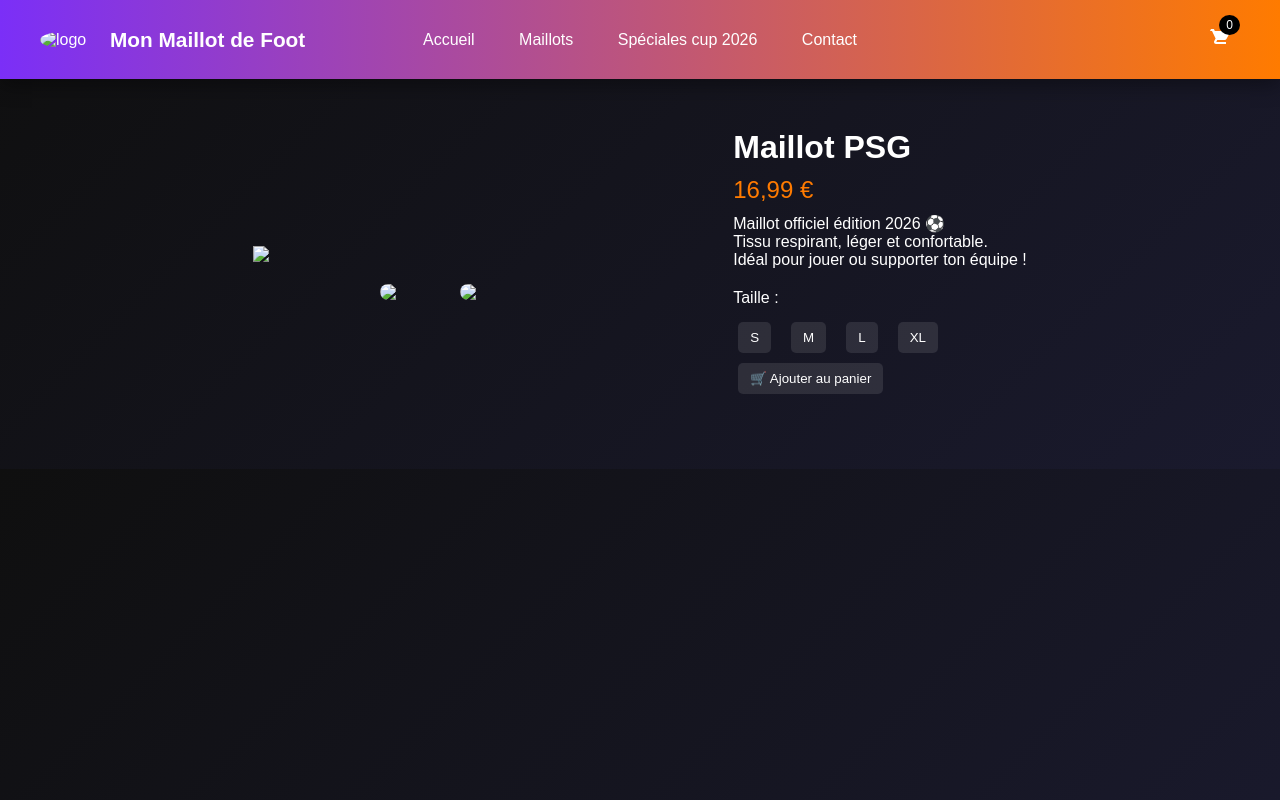
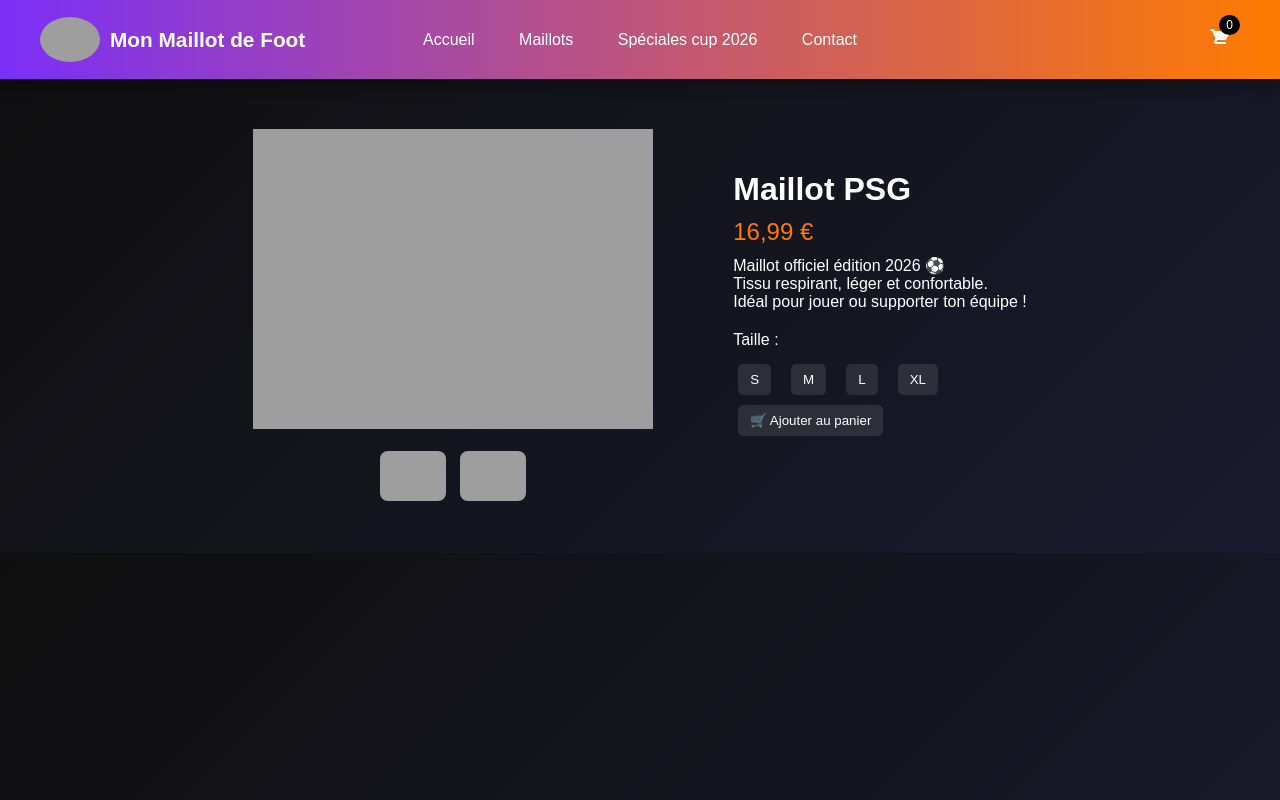
Before and after one commit to Maxxxx2/sdfks-fd, a plain HTML site: page Maillot PSG 2.html in a window 1280 px wide. Drawn offline with Linux system fonts and the light colour scheme; the site is published under a folder, as on GitHub Pages, so addresses that start at the root find nothing.

Commit message:
Update Maillot PSG 2.html

```diff
--- a/Maillot PSG 2.html
+++ b/Maillot PSG 2.html
@@ -12,7 +12,7 @@
 <header class="header">
 
   <div class="logo">
-    <img src="/Images/Logo.png" alt="logo">
+    <img src="Images/Logo.png" alt="logo">
     <span>Mon Maillot de Foot</span>
   </div>
 
@@ -47,12 +47,12 @@
       <div class="product-gallery">
 
   <!-- IMAGE PRINCIPALE -->
-  <img id="mainImage" src="/Page ligue 1\Maillot PSG 2\b7f748f8-removebg-preview.png">
+  <img id="mainImage" src="Page ligue 1\Maillot PSG 2\b7f748f8-removebg-preview.png">
 
   <!-- MINIATURES -->
   <div class="thumbnails">
-    <img src="/Page ligue 1\Maillot PSG 2\b7f748f8-removebg-preview.png" onclick="changeImage(this)">
-    <img src="/Page ligue 1\Maillot PSG 2\edece458.jpg" onclick="changeImage(this)">
+    <img src="Page ligue 1\Maillot PSG 2\b7f748f8-removebg-preview.png" onclick="changeImage(this)">
+    <img src="Page ligue 1\Maillot PSG 2\edece458.jpg" onclick="changeImage(this)">
   </div>
 
 </div>
@@ -86,7 +86,7 @@
       <button class="add-to-cart"
         data-name="Maillot PSG 2026"
         data-price="16,99€"
-        data-img="/Page ligue 1\Maillot PSG 2\b7f748f8-removebg-preview.png">
+        data-img="Page ligue 1\Maillot PSG 2\b7f748f8-removebg-preview.png">
         🛒 Ajouter au panier
       </button>
 
```
